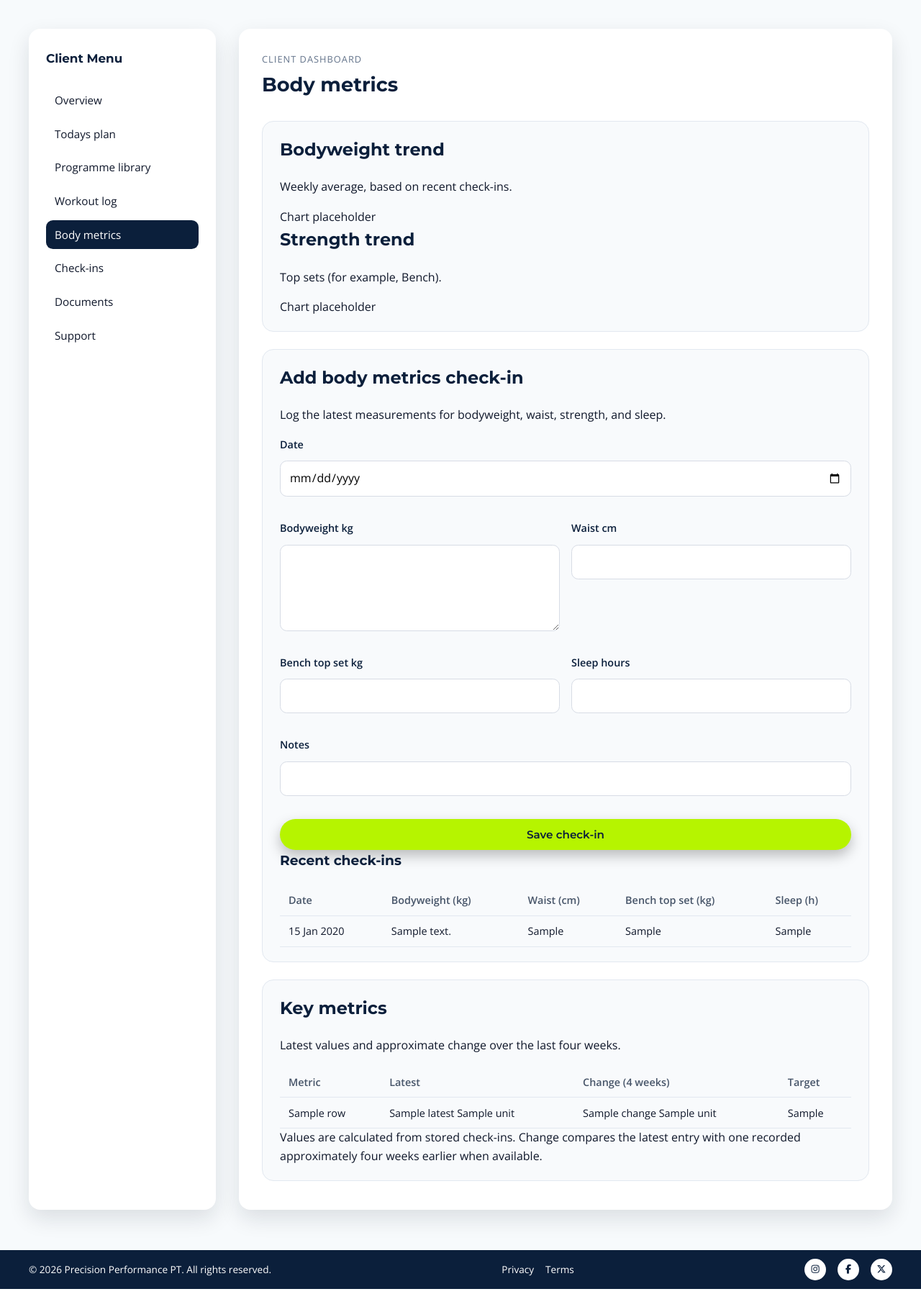
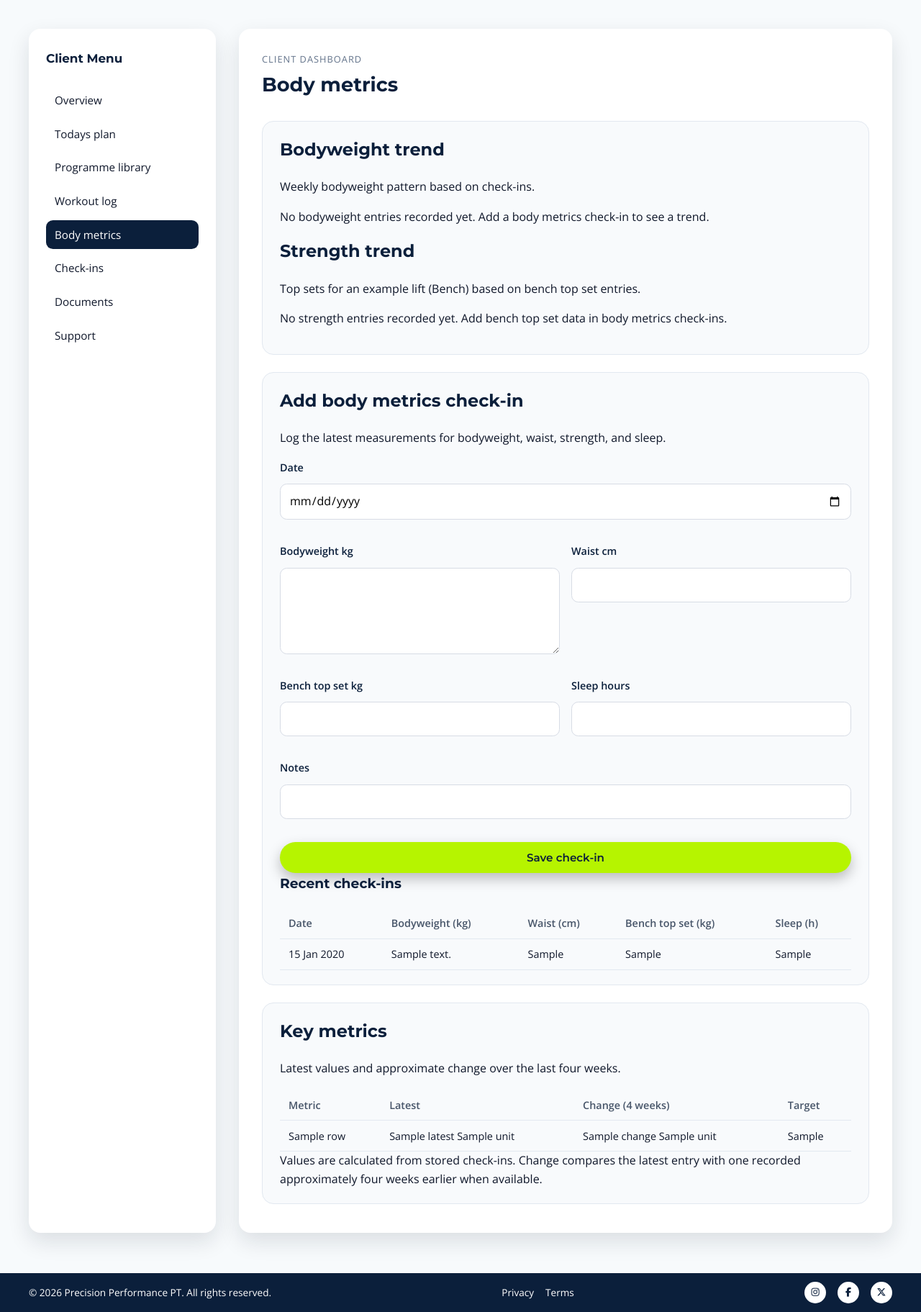
Before and after one commit to moranjohn-95/precision-performance-pt, a Django app: template templates/client/metrics.html in a window 1280 px wide; the page is wider, and only the part inside the window is pictured. Shown: the part 64-1887 px from the top of that part at 72% size. Before the commit the page ends 1855 px from the top of that part, so only its background shows below. Run offline with Django 5.2, Linux system fonts and the light colour scheme; the template is opened without the code that fills it: most values are stand-ins (such as "Sample title", 1, 10 or a date in 2020); form fields are guessed from the names that the template uses.

Commit message:
Add chart.js initialisation to metrics.html

```diff
--- a/templates/client/metrics.html
+++ b/templates/client/metrics.html
@@ -23,13 +23,37 @@
     <div class="metrics-trend-grid">
         <div class="metrics-trend-card">
             <h2 class="card-title">Bodyweight trend</h2>
-            <p class="card-subtitle">Weekly average, based on recent check-ins.</p>
-            <div class="chart-placeholder">Chart placeholder</div>
+            <p class="card-subtitle">
+                Weekly bodyweight pattern based on check-ins.
+            </p>
+            <div class="card-body">
+                {% if has_bodyweight_data %}
+                    <div class="metrics-chart">
+                        <canvas id="bodyweightChart" aria-label="Bodyweight trend chart"></canvas>
+                    </div>
+                {% else %}
+                    <p class="empty-state">
+                        No bodyweight entries recorded yet. Add a body metrics check-in to see a trend.
+                    </p>
+                {% endif %}
+            </div>
         </div>
         <div class="metrics-trend-card">
             <h2 class="card-title">Strength trend</h2>
-            <p class="card-subtitle">Top sets (for example, Bench).</p>
-            <div class="chart-placeholder">Chart placeholder</div>
+            <p class="card-subtitle">
+                Top sets for an example lift (Bench) based on bench top set entries.
+            </p>
+            <div class="card-body">
+                {% if has_bench_data %}
+                    <div class="metrics-chart">
+                        <canvas id="strengthChart" aria-label="Strength trend chart"></canvas>
+                    </div>
+                {% else %}
+                    <p class="empty-state">
+                        No strength entries recorded yet. Add bench top set data in body metrics check-ins.
+                    </p>
+                {% endif %}
+            </div>
         </div>
     </div>
 </section>
@@ -162,3 +186,58 @@
 </section>
 
 {% endblock %}
+
+<!-- Charts -->
+<script src="https://cdn.jsdelivr.net/npm/chart.js"></script>
+<script>
+(function () {
+    const labels = {{ chart_labels_json|default:"[]"|safe }};
+    const bodyweightData = {{ bodyweight_series_json|default:"[]"|safe }};
+    const benchData = {{ bench_series_json|default:"[]"|safe }};
+
+    function makeLineChart(canvasId, data, labelText) {
+        const canvas = document.getElementById(canvasId);
+        if (!canvas) {
+            return;
+        }
+        const hasValues = Array.isArray(data) && data.some(v => v !== null);
+        if (!hasValues) {
+            return;
+        }
+
+        new Chart(canvas, {
+            type: "line",
+            data: {
+                labels: labels,
+                datasets: [{
+                    label: labelText,
+                    data: data,
+                    tension: 0.35,
+                    pointRadius: 3,
+                    borderWidth: 2,
+                }]
+            },
+            options: {
+                responsive: true,
+                maintainAspectRatio: false,
+                plugins: {
+                    legend: { display: false }
+                },
+                scales: {
+                    x: {
+                        title: { display: false }
+                    },
+                    y: {
+                        beginAtZero: false
+                    }
+                }
+            }
+        });
+    }
+
+    if (Array.isArray(labels) && labels.length) {
+        makeLineChart("bodyweightChart", bodyweightData, "Bodyweight (kg)");
+        makeLineChart("strengthChart", benchData, "Bench top set (kg)");
+    }
+})();
+</script>
```
